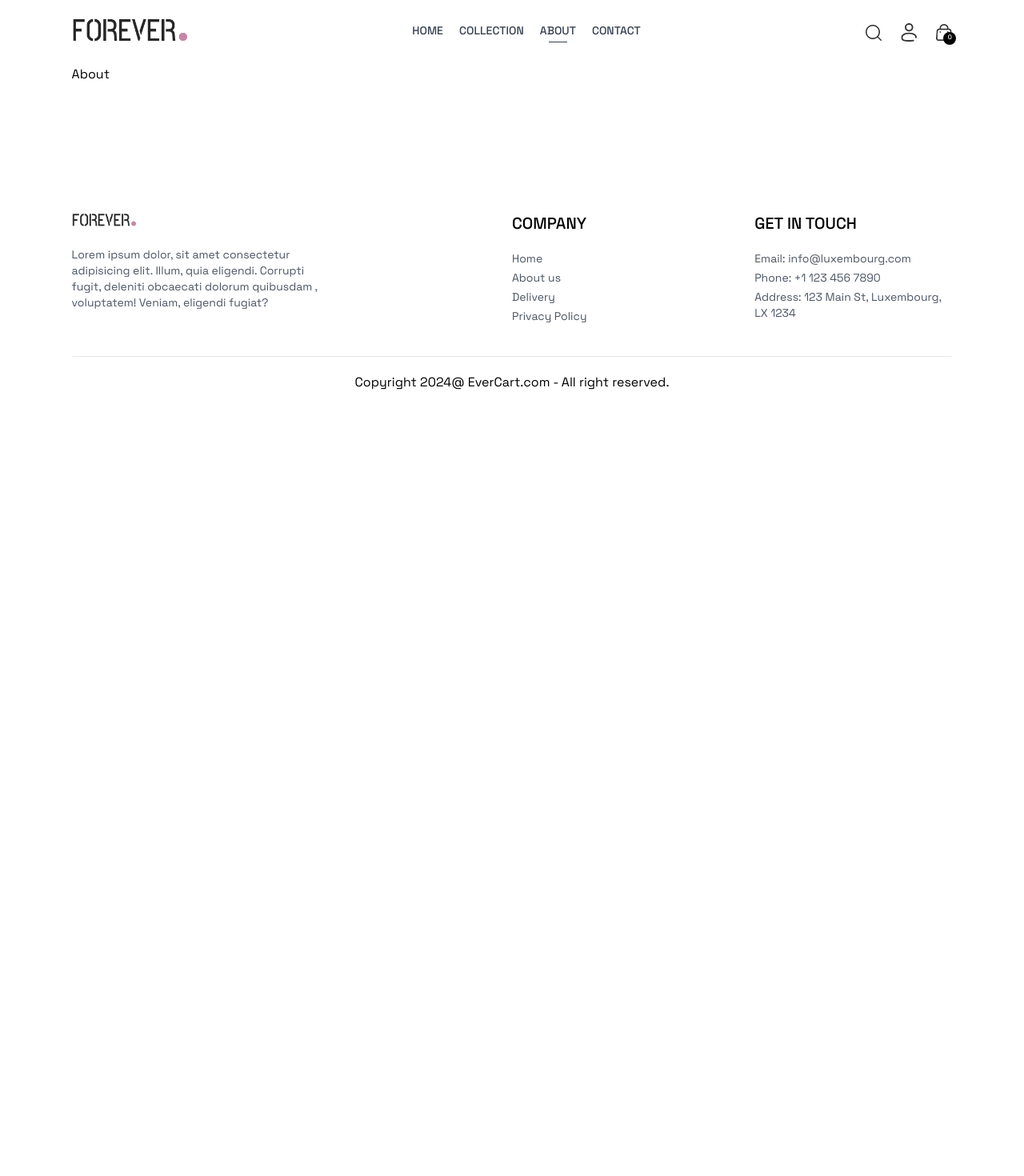
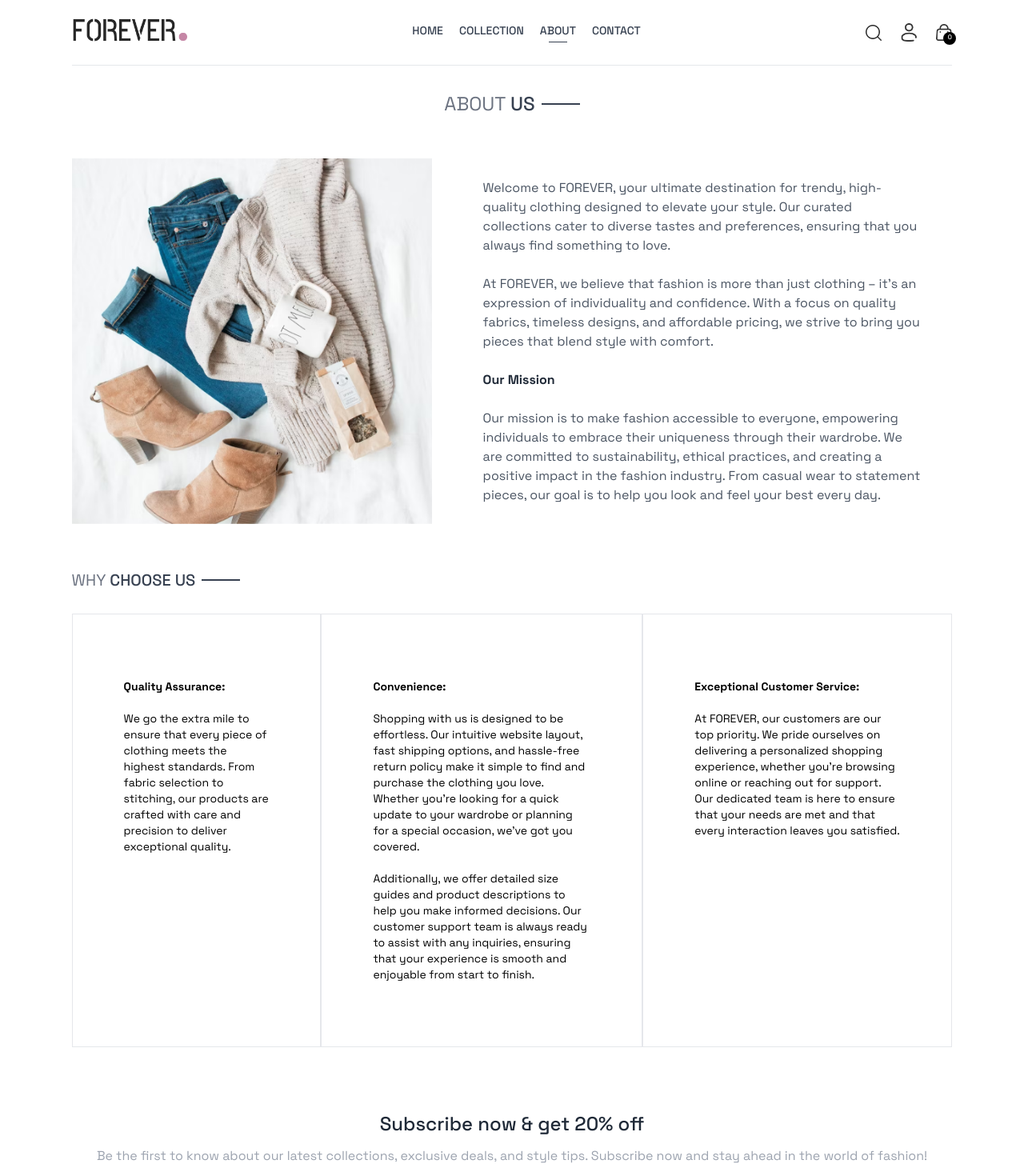
Before and after one commit to Ls6375/Mern-Ecommerce, a React (Vite) app in the folder client/: page /about in a window 1280 px wide. Shown: the top 1470 px of the page at 80% size. Before the commit the page ends 800 px from the top, so only its background shows below. Built offline with nearby package versions, Linux system fonts and the light colour scheme.

Commit message:
About and contact page created

```diff
--- a/client/src/common/Navbar.jsx
+++ b/client/src/common/Navbar.jsx
@@ -103,21 +103,21 @@ const Navbar = () => {
           <NavLink
             onClick={() => setVisible(false)}
             className={"py-2 pl-6 border"}
-            to="/"
+            to="/collection"
           >
             COLLECTION
           </NavLink>
           <NavLink
             onClick={() => setVisible(false)}
             className={"py-2 pl-6 border"}
-            to="/"
+            to="/about"
           >
             ABOUT
           </NavLink>
           <NavLink
             onClick={() => setVisible(false)}
             className={"py-2 pl-6 border"}
-            to="/"
+            to="/contact"
           >
             CONTACT
           </NavLink>
--- a/client/src/components/Newsletter.jsx
+++ b/client/src/components/Newsletter.jsx
@@ -12,10 +12,9 @@ const Newsletter = () => {
       <p className="text-2xl font-medium text-gray-800">
         Subscribe now & get 20% off{" "}
       </p>
-      <p className="text-gray-400 mt-3">
-        Lorem ipsum, dolor sit amet consectetur adipisicing elit. Voluptatibus
-        commodi at obcaecati laboriosam iste ullam sint ipsam quos! Aliquid,
-        numquam.
+			<p className="text-gray-400 mt-3">
+        Be the first to know about our latest collections, exclusive deals, and
+        style tips. Subscribe now and stay ahead in the world of fashion!
       </p>
       <form className="w-full sm:w-1/2 flex items-center gap-3 mx-auto my-6 border pl-3">
         <input
--- a/client/src/pages/About.jsx
+++ b/client/src/pages/About.jsx
@@ -1,9 +1,95 @@
-import React from 'react'
+import React from 'react';
+import Title from '../components/Title';
+import { assets } from '../assets/frontend_assets/assets';
+import Newsletter from '@src/components/Newsletter';
 
 function About() {
-	return (
-		<div>About</div>
-	)
+  return (
+    <div>
+      {/* About Us Section */}
+      <div className="text-2xl text-center pt-8 border-t">
+        <Title text1={'ABOUT'} text2={'US'} />
+      </div>
+
+      <div className="my-10 flex flex-col md:flex-row gap-16">
+        <img
+          className="w-full md:max-w-[450px]"
+          src={assets.about_img}
+          alt="About Us"
+        />
+        <div className="flex flex-col justify-center gap-6 md:w-2/4 text-gray-600">
+          <p>
+            Welcome to FOREVER, your ultimate destination for trendy,
+            high-quality clothing designed to elevate your style. Our curated
+            collections cater to diverse tastes and preferences, ensuring that
+            you always find something to love.
+          </p>
+          <p>
+            At FOREVER, we believe that fashion is more than just
+            clothing – it’s an expression of individuality and confidence. With
+            a focus on quality fabrics, timeless designs, and affordable
+            pricing, we strive to bring you pieces that blend style with
+            comfort.
+          </p>
+          <b className="text-gray-800">Our Mission</b>
+          <p>
+            Our mission is to make fashion accessible to everyone, empowering
+            individuals to embrace their uniqueness through their wardrobe. We
+            are committed to sustainability, ethical practices, and creating a
+            positive impact in the fashion industry. From casual wear to
+            statement pieces, our goal is to help you look and feel your best
+            every day.
+          </p>
+        </div>
+      </div>
+
+      {/* Why Choose Us Section */}
+      <div className="text-xl py-4">
+        <Title text1={'WHY'} text2={'CHOOSE US'} />
+      </div>
+
+      <div className="flex flex-col md:flex-row text-sm mb-20">
+        <div className="border px-10 md:px-16 py-8 sm:py-20 flex flex-col gap-5">
+          <b>Quality Assurance:</b>
+          <p>
+            We go the extra mile to ensure that every piece of clothing meets
+            the highest standards. From fabric selection to stitching, our
+            products are crafted with care and precision to deliver exceptional
+            quality.
+          </p>
+        </div>
+        <div className="border px-10 md:px-16 py-8 sm:py-20 flex flex-col gap-5">
+          <b>Convenience:</b>
+          <p>
+            Shopping with us is designed to be effortless. Our intuitive website
+            layout, fast shipping options, and hassle-free return policy make it
+            simple to find and purchase the clothing you love. Whether you're
+            looking for a quick update to your wardrobe or planning for a
+            special occasion, we've got you covered.
+          </p>
+          <p>
+            Additionally, we offer detailed size guides and product descriptions
+            to help you make informed decisions. Our customer support team is
+            always ready to assist with any inquiries, ensuring that your
+            experience is smooth and enjoyable from start to finish.
+          </p>
+        </div>
+        <div className="border px-10 md:px-16 py-8 sm:py-20 flex flex-col gap-5">
+          <b>Exceptional Customer Service:</b>
+          <p>
+            At FOREVER, our customers are our top priority. We pride
+            ourselves on delivering a personalized shopping experience, whether
+            you're browsing online or reaching out for support. Our dedicated
+            team is here to ensure that your needs are met and that every
+            interaction leaves you satisfied.
+          </p>
+        </div>
+      </div>
+
+      {/* Newsletter Section */}
+      <Newsletter />
+    </div>
+  );
 }
 
-export default About
+export default About;
--- a/client/src/pages/Contact.jsx
+++ b/client/src/pages/Contact.jsx
@@ -1,8 +1,31 @@
 import React from 'react'
+import Title from '../components/Title'
+import { assets } from '../assets/frontend_assets/assets'
+import Newsletter from '@src/components/Newsletter';
 
 function contact() {
 	return (
-		<div>contact</div>
+		<div>
+			<div className='text-center text-2xl pt-10 border-t'>
+				<Title text1='CONTACT' text2="US" />
+			</div>
+
+			<div className='my-10 flex flex-col justify-center md:flex-row gap-10 mb-28'>
+				<img className='w-full md:max-w-[480px] ' src={assets.contact_img} alt="" />
+				<div className='flex flex-col justify-center items-start gap-6'>
+					<p className='font-semibold text-xl text-gray-600'>Our Store</p>
+					<p className='text-gray-500'>54803 Willms Station <br /> Suite 350, Washington, USA</p>
+					<p className='text-gray-500 '> Tel: (415) 555-0132 <br /> Email: admin@forever.com</p>
+					<p className='font-semibold text-xl text-gray-500'>Careers at Forever</p>
+					<p className='text-gray-500'>Learn more about our teams</p>
+					<button className='border border-black px-8 py-4 text-sm hover:bg-black hover:text-white transition-all duration-500'>Explore Jobs</button>
+				</div>
+
+			</div>
+
+			<Newsletter />
+
+		</div>
 	)
 }
 
```
